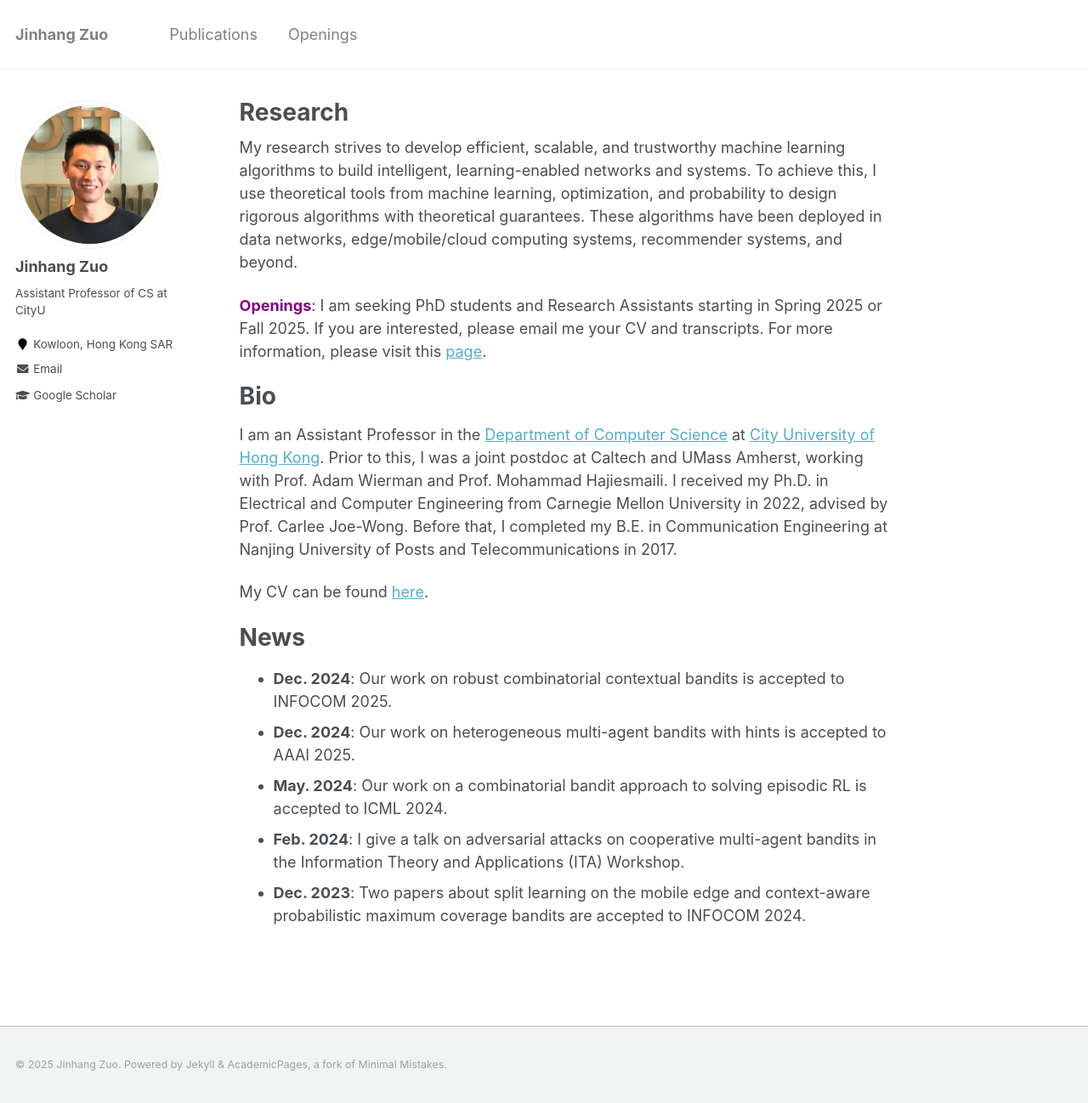
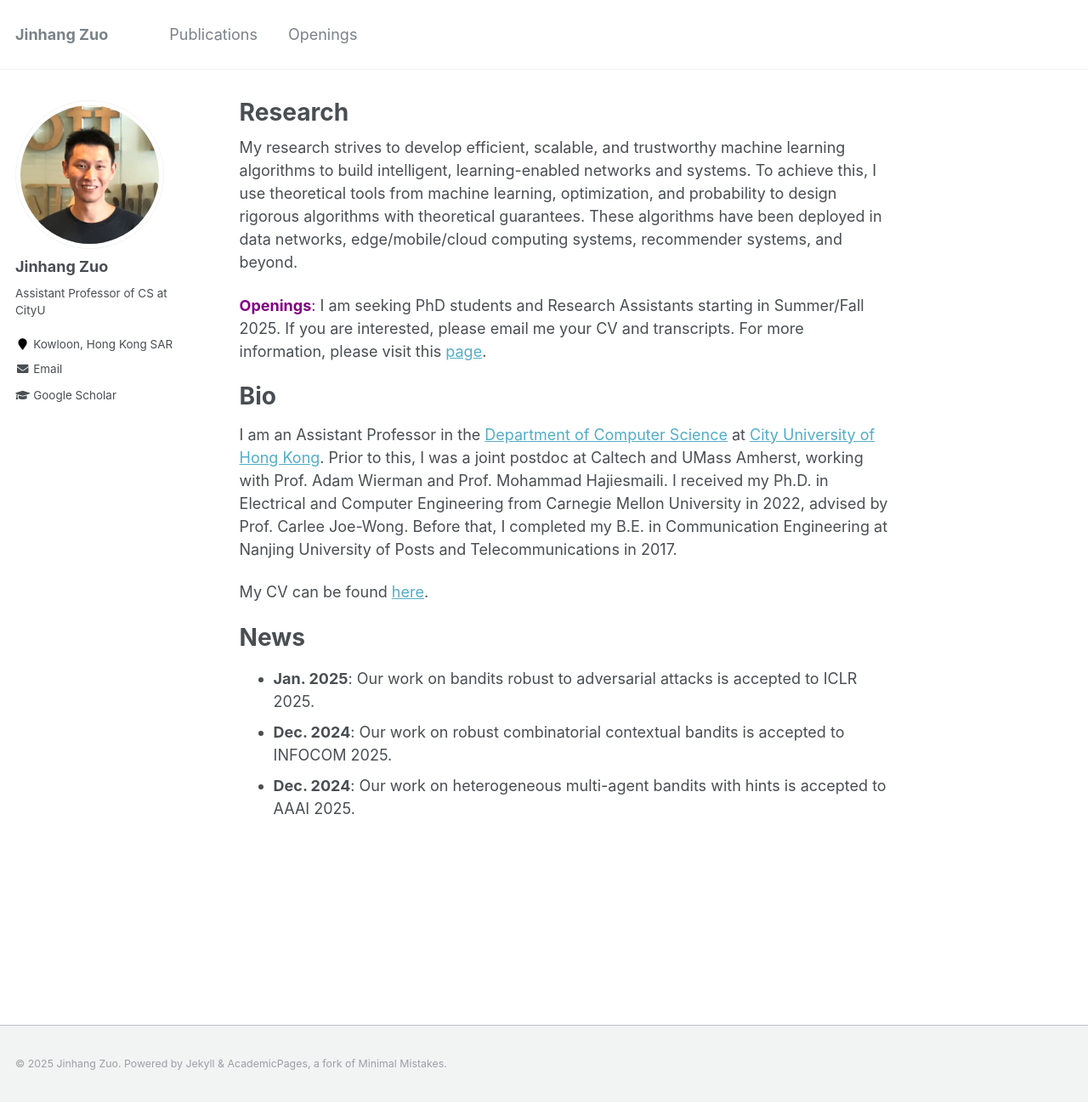
Before and after one commit to jhzuo/jhzuo.github.io, a Jekyll site: the page built from _pages/about.md, in a window 1280 px wide and 1298 px high. Shown: the whole window at 85% size. Built offline with Jekyll 4.4.1, drawn with Linux system fonts in a browser that asks for light colours.

Commit message:
update pub

```diff
--- a/_pages/about.md
+++ b/_pages/about.md
@@ -9,7 +9,7 @@ redirect_from:
 ---
 My research strives to develop efficient, scalable, and trustworthy machine learning algorithms to build intelligent, learning-enabled networks and systems. To achieve this, I use theoretical tools from machine learning, optimization, and probability to design rigorous algorithms with theoretical guarantees. These algorithms have been deployed in data networks, edge/mobile/cloud computing systems, recommender systems, and beyond.
 
-<span style="color: purple;">**Openings**:</span> I am seeking PhD students and Research Assistants starting in Spring 2025 or Fall 2025.  If you are interested, please email me your CV and transcripts. For more information, please visit this [page](https://jhzuo.github.io/openings/).
+<span style="color: purple;">**Openings**:</span> I am seeking PhD students and Research Assistants starting in Summer/Fall 2025.  If you are interested, please email me your CV and transcripts. For more information, please visit this [page](https://jhzuo.github.io/openings/).
 
 Bio
 ======
@@ -20,8 +20,6 @@ My CV can be found [here](https://drive.google.com/file/d/1SYAuP3JsD7LUFYkGSaZVc
 
 News
 ======
+- **Jan. 2025**: Our work on bandits robust to adversarial attacks is accepted to ICLR 2025.
 - **Dec. 2024**: Our work on robust combinatorial contextual bandits is accepted to INFOCOM 2025.
 - **Dec. 2024**: Our work on heterogeneous multi-agent bandits with hints is accepted to AAAI 2025.
-- **May. 2024**: Our work on a combinatorial bandit approach to solving episodic RL is accepted to ICML 2024.
-- **Feb. 2024**: I give a talk on adversarial attacks on cooperative multi-agent bandits in the Information Theory and Applications (ITA) Workshop.
-- **Dec. 2023**: Two papers about split learning on the mobile edge and context-aware probabilistic maximum coverage bandits are accepted to INFOCOM 2024.
```
Also changed, not shown: _pages/publications.md (+9 -0 lines).
